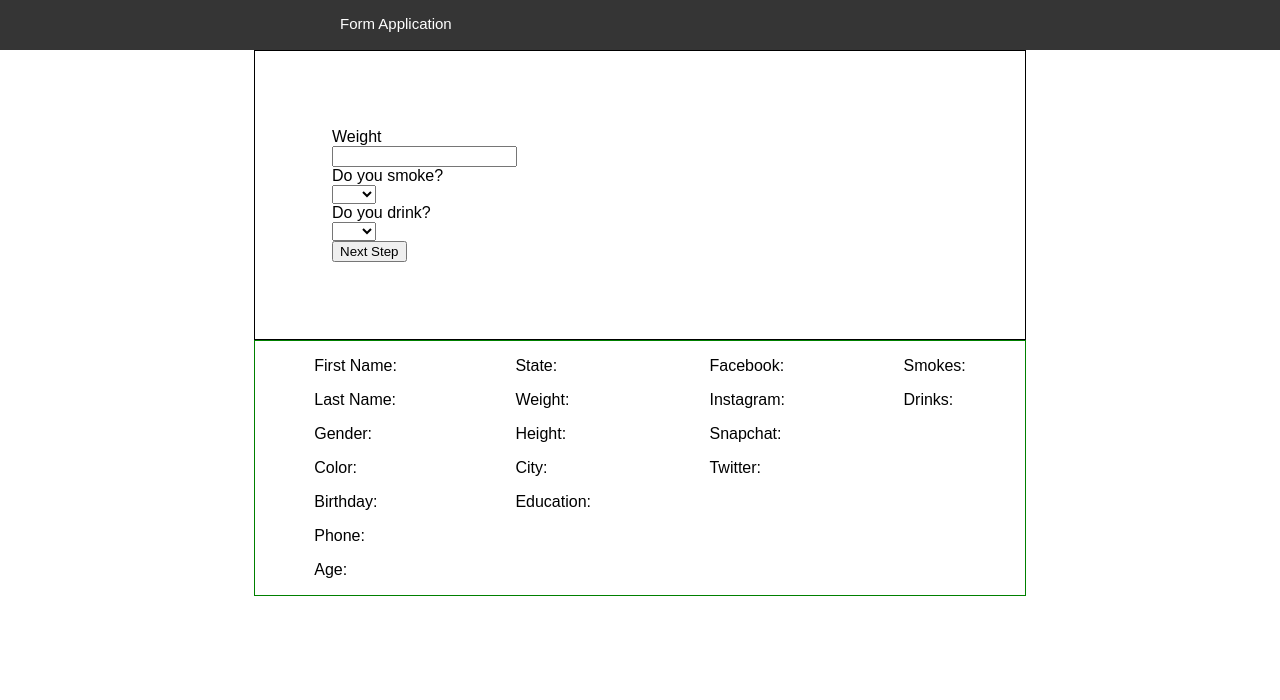
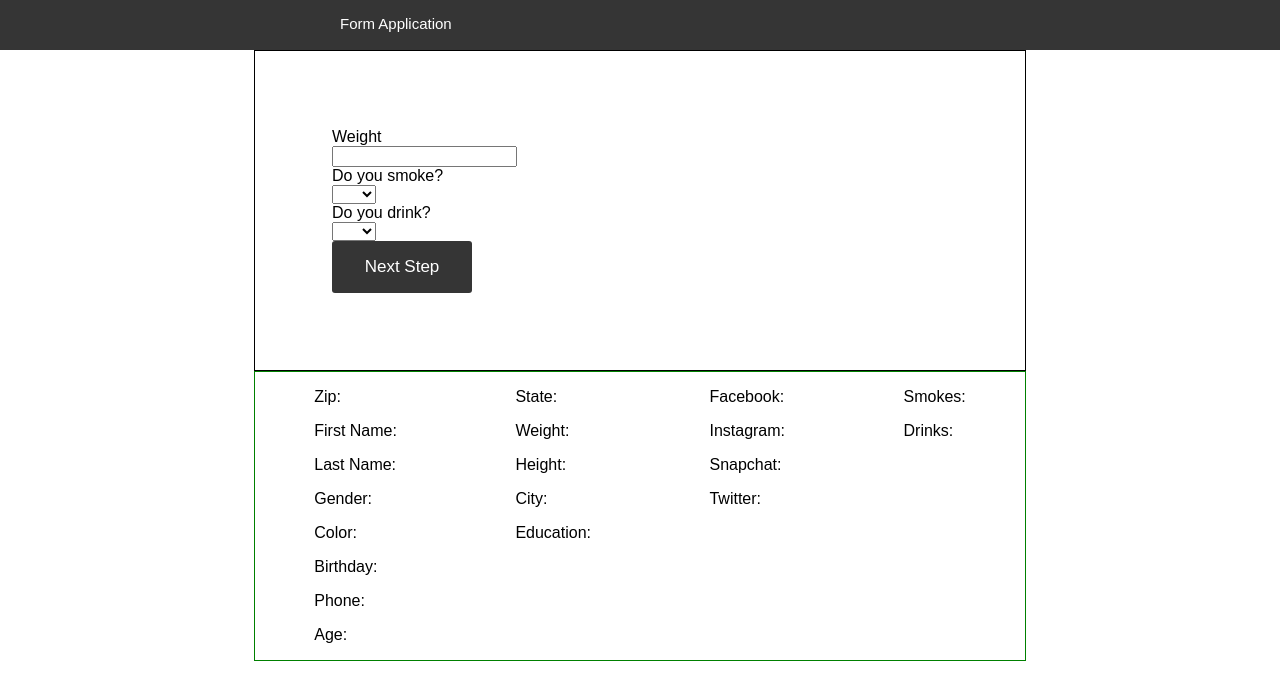
Before and after one commit to landonwjohnson/application-form-test, a React (Create React App) app: page /#/page/3 in a window 1280 px wide. Shown: the top 700 px of the page. Built offline with nearby package versions, Linux system fonts and the light colour scheme.

Commit message:
added some more things to the reducer, the zip input is now working

```diff
--- a/src/App.css
+++ b/src/App.css
@@ -28,6 +28,19 @@
   text-decoration: none;
   list-style: none;
   color: white;
+}
+
+.input-field {
+  border-top: none;
+  border-left: none;
+  border-right: none;
+  font-size: 25px;
+  border-bottom: 2px solid rgba(53, 53, 53, 0.45);
+  margin: 10px;
+}
+
+.input-field:focus {
+  outline: none;
 }
 
 /*Login*/
@@ -75,7 +88,7 @@
   font-size: 20px;
 }
 .fb-connect-btn{
-  min-width: 140px;
+  min-width: 300px;
   font-size: 17px;
   line-height: 50px;
   border-radius: 3px;
@@ -107,6 +120,17 @@
   display: block;
 }
 
+.drk-btn {
+  font-size: 17px;
+  line-height: 50px;
+  border-radius: 3px;
+  background-color: #353535;
+  width: 140px;
+  text-align: center;
+  color: white;
+  border: none;
+}
+
 /*Basics*/
 
 .avatar {
--- a/src/App.js
+++ b/src/App.js
@@ -12,6 +12,10 @@ import Resume from './components/Resume';
 
 const StyledApp = styled.div`
   background: ${propsies => propsies.niceColor}, opacity 0.5;
+`;
+
+const InputField = styled.div`
+background: ${propsies => propsies.fieldColor} || '#353535'}
 `;
 
 
@@ -45,11 +49,12 @@ class App extends Component {
       bmi: '',
       picture: ''
     }
+
+    this.handleChangeZip = this.handleChangeZip.bind(this);
     this.handleChangeGenderType = this.handleChangeGenderType.bind(this);
     this.handleChangeColorType = this.handleChangeColorType.bind(this);
     this.handleChangePhoneNumber = this.handleChangePhoneNumber.bind(this);
     this.handleChangeBirthday = this.handleChangeBirthday.bind(this);
-
   }
 
 
@@ -57,6 +62,10 @@ class App extends Component {
 
   handleChangeGenderType(event) {
     this.setState({gender: event.target.value});
+  }
+
+  handleChangeZip(event) {
+    this.setState({zip: event.target.value});
   }
 
   handleChangeColorType(event) {
--- a/src/components/Resume.js
+++ b/src/components/Resume.js
@@ -20,6 +20,7 @@ class Resume extends Component {
     return (
       <OutPut>
         <div>
+        <p>Zip:<b>{this.props.zip}</b></p>
         <p>First Name:<b>{this.props.firstName}</b></p>
         <p>Last Name:<b>{this.props.lastName}</b></p>
         <p>Gender:<b>{this.props.gender}</b></p>
--- a/src/components/content/Basics.js
+++ b/src/components/content/Basics.js
@@ -42,13 +42,17 @@ class Basics extends Component {
               <label>What's your name</label>
               <br/>
               <input
-                className="name-input"
+                className="name-input input-field"
+                style={{"border-bottom": `solid ${this.props.color}`}}
+                placeholder="First"
                 type="text"
                 onChange={ ( e ) => updateFirstNameType(e.target.value)}
                 required
               />
               <input
-                className="name-input"
+                className="name-input input-field"
+                style={{"border-bottom": `solid ${this.props.color}`}}
+                placeholder="Last"
                 type="text"
                 onChange={ ( e ) => updateLastNameType(e.target.value)}
                 required
@@ -85,7 +89,7 @@ class Basics extends Component {
 
 
               <div className="step__btn_container">
-                <Link to="/page/2"><button className="drk-btn" >Next Step</button></Link>
+                <Link to="/page/2"><button className="drk-btn" style={{"background":`${this.props.color}`}} >Next Step</button></Link>
               </div>
 
 
--- a/src/components/content/Career.js
+++ b/src/components/content/Career.js
@@ -31,7 +31,7 @@ class Career extends Component {
               </select>
 
             <div className="step__btn_container">
-            <Link to="/finished"><button className="drk-btn" >Next Step</button></Link>
+            <Link to="/finished"><button className="drk-btn" style={{"background":`${this.props.color}`}} >Next Step</button></Link>
             </div>
      </form>
 
--- a/src/components/content/ContactInfo.js
+++ b/src/components/content/ContactInfo.js
@@ -60,7 +60,7 @@ class ContactInfo extends Component {
               <br/>
 
               <div className="step__btn_container">
-                <Link to="/page/3"><button className="drk-btn" >Next Step</button></Link>
+                <Link to="/page/3"><button className="drk-btn" style={{"background":`${this.props.color}`}} >Next Step</button></Link>
               </div>
           </form>
         </div>
--- a/src/components/content/LifeStyle.js
+++ b/src/components/content/LifeStyle.js
@@ -44,7 +44,7 @@ class LifeStyle extends Component {
             </select>
             <br/>
             <div className="step__btn_container">
-            <Link to="/page/4"><button className="drk-btn" >Next Step</button></Link>
+            <Link to="/page/4"><button className="drk-btn" style={{"background":`${this.props.color}`}} >Next Step</button></Link>
             </div>
      </form>
 
--- a/src/components/content/Login.js
+++ b/src/components/content/Login.js
@@ -2,7 +2,7 @@ import React, { Component } from 'react';
 import styled from 'styled-components';
 import {Link} from 'react-router-dom'
 import { connect } from 'react-redux';
-import {updateBirthdayType} from '../../reducer';
+import {updateBirthdayType, updateZip} from '../../reducer';
 
 
 const LoginPage = styled.div`
@@ -21,7 +21,7 @@ class Login extends Component {
 
 
   render() {
-    const {updateBirthdayType} = this.props;
+    const {updateBirthdayType, updateZip} = this.props;
 
     return (
 
@@ -65,6 +65,7 @@ class Login extends Component {
                       <input
                         className="location-input"
                         type="number"
+                        onChange={ ( e ) => updateZip(e.target.value)}
                       />
                   </div>
                   {/* <input
@@ -76,7 +77,7 @@ class Login extends Component {
 
 
                   <div className="enter__btn_container">
-                      <Link to="/page/1"><button className="enter-button" >Enter</button></Link>
+                      <Link to="/page/1"><button className="drk-btn" >Enter</button></Link>
                   </div>
               </div>
           </div>
@@ -102,10 +103,11 @@ class Login extends Component {
 }
 
 function mapStateToProps(state){
-  const { birthday } = state;
+  const { birthday, zip } = state;
   return {
       birthday,
+      zip
   };
 }
 
-export default connect(mapStateToProps, { updateBirthdayType } ) (Login);
+export default connect(mapStateToProps, { updateBirthdayType, updateZip } ) (Login);
--- a/src/reducer.js
+++ b/src/reducer.js
@@ -1,6 +1,7 @@
 //Login
 const UPDATE_BIRTHDAY = "UPDATE_BIRTHDAY";
 const UPDATE_AGE = "UPDATE_AGE";
+const UPDATE_ZIP = "UPDATE_ZIP";
 //Basics
 const UPDATE_FIRST = "UPDATE_FIRST";
 const UPDATE_LAST = "UPDATE_LAST";
@@ -56,6 +57,12 @@ var initialState={
 function reducer(state = initialState, action){
     console.log('REDUCER HIT: Action ->', action );
     switch(action.type) {
+        case "UPDATE_ZIP":
+            return Object.assign( {}, state, { zip: action.payload })
+        case "UPDATE_STATE":
+            return Object.assign( {}, state, { usaState: action.payload })
+        case "UPDATE_CITY":
+            return Object.assign( {}, state, { city: action.payload })
         case "UPDATE_PICTURE1":
             return Object.assign( {}, state, { picture1: action.payload })
         case "UPDATE_FIRST":
@@ -91,7 +98,6 @@ function reducer(state = initialState, action){
         case "UPDATE_BMI":
             return Object.assign( {}, state, { bmi: action.payload} );
 
-
         default: return state;
         }
     }
@@ -102,6 +108,13 @@ export function updatePicture1( picture1 ) {
             payload: picture1
         }
     }
+
+export function updateZip( zip ) {
+    return {
+        type: UPDATE_ZIP,
+        payload: zip
+    }
+}
 
 export function updateFirstNameType( firstName ) {
     return {
```
